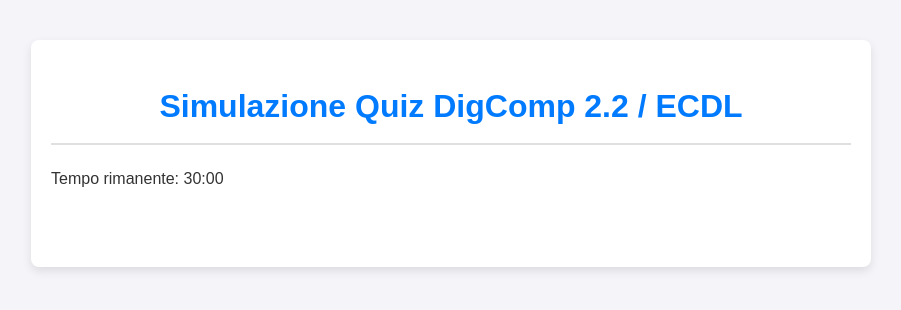
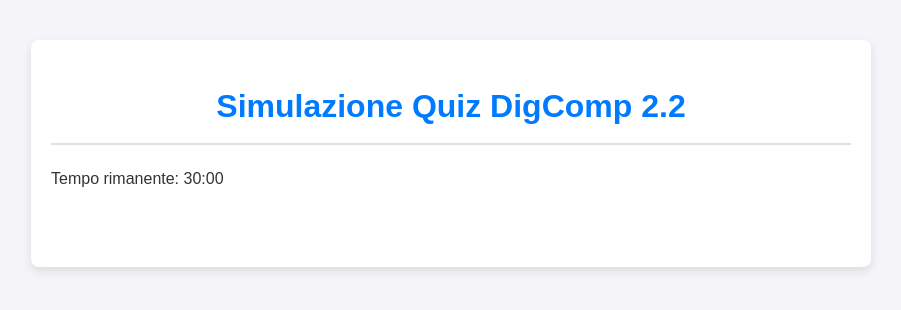
Before and after one commit to trono-slv/digicomp-2.2-Area-5, a plain HTML site: page index.html in a window 1280 px wide. Shown: the whole page, without its empty margins (189-1090 px from the left). Drawn offline with Linux system fonts and the light colour scheme.

Commit message:
Update index.html

```diff
--- a/index.html
+++ b/index.html
@@ -9,7 +9,7 @@
 <body>
 
     <div class="container">
-        <h1>Simulazione Quiz DigComp 2.2 / ECDL</h1>
+        <h1>Simulazione Quiz DigComp 2.2</h1>
         <div id="timer" class="timer">Tempo rimanente: 30:00</div>
 
         <form id="quiz-form">
```
